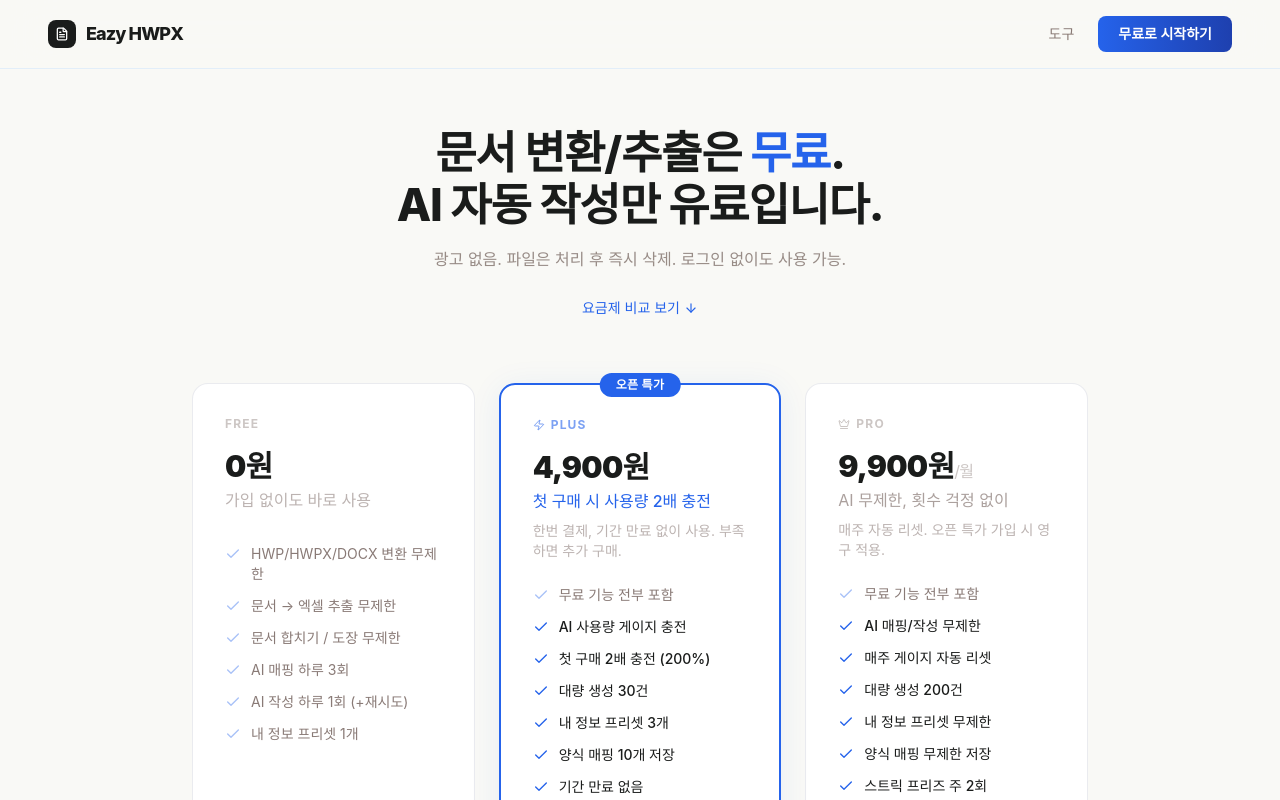
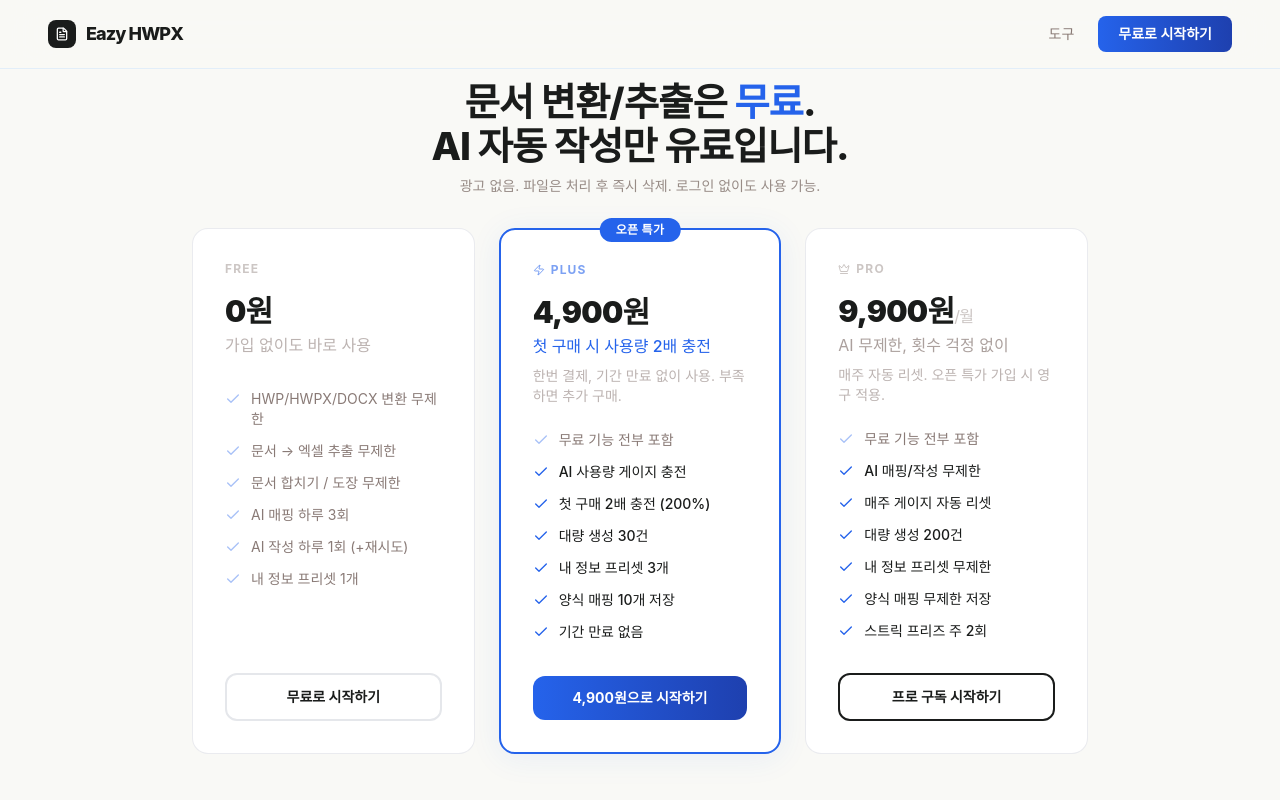
Before and after one commit to Giwoong-ryu/hwpx-converter, a Next.js app in the folder frontend/: page /pricing in a window 1280 px wide. Shown: the top 800 px of the page. Built offline with nearby package versions, Linux system fonts and the light colour scheme; no server answers; a web font is replaced by a local one.

Commit message:
fix: pricing 히어로 여백 축소 - 카드가 스크롤 없이 보이도록
pt-32→pt-20, mb-16→mb-8, 제목 크기 축소, 스크롤 버튼 제거

Co-Authored-By: Claude Opus 4.6 (1M context) <noreply@anthropic.com>

```diff
--- a/frontend/src/app/pricing/page.tsx
+++ b/frontend/src/app/pricing/page.tsx
@@ -58,21 +58,17 @@ export default function PricingPage() {
         </div>
       </nav>
 
-      <main className="pt-32 pb-20 max-w-screen-xl mx-auto px-8 lg:px-12">
+      <main className="pt-20 pb-20 max-w-screen-xl mx-auto px-8 lg:px-12">
 
         {/* ── 헤드라인 ── */}
-        <div className="text-center mb-16">
-          <h1 className="text-[2.2rem] lg:text-[2.8rem] font-extrabold leading-[1.15] tracking-tight mb-4">
+        <div className="text-center mb-8">
+          <h1 className="text-[2rem] lg:text-[2.4rem] font-extrabold leading-[1.15] tracking-tight mb-2">
             문서 변환/추출은 <span className="text-[#2563EB]">무료</span>.<br />
             AI 자동 작성만 유료입니다.
           </h1>
-          <p className="text-base text-[#57423c]/60 max-w-lg mx-auto mb-6">
+          <p className="text-sm text-[#57423c]/60 max-w-lg mx-auto">
             광고 없음. 파일은 처리 후 즉시 삭제. 로그인 없이도 사용 가능.
           </p>
-          <button onClick={() => document.getElementById("plans")?.scrollIntoView({ behavior: "smooth" })}
-            className="inline-flex items-center gap-1 text-sm text-[#2563EB] hover:underline">
-            요금제 비교 보기 <ArrowDown size={14} />
-          </button>
         </div>
 
         {/* ── 가격 카드 3열 ── */}
```
